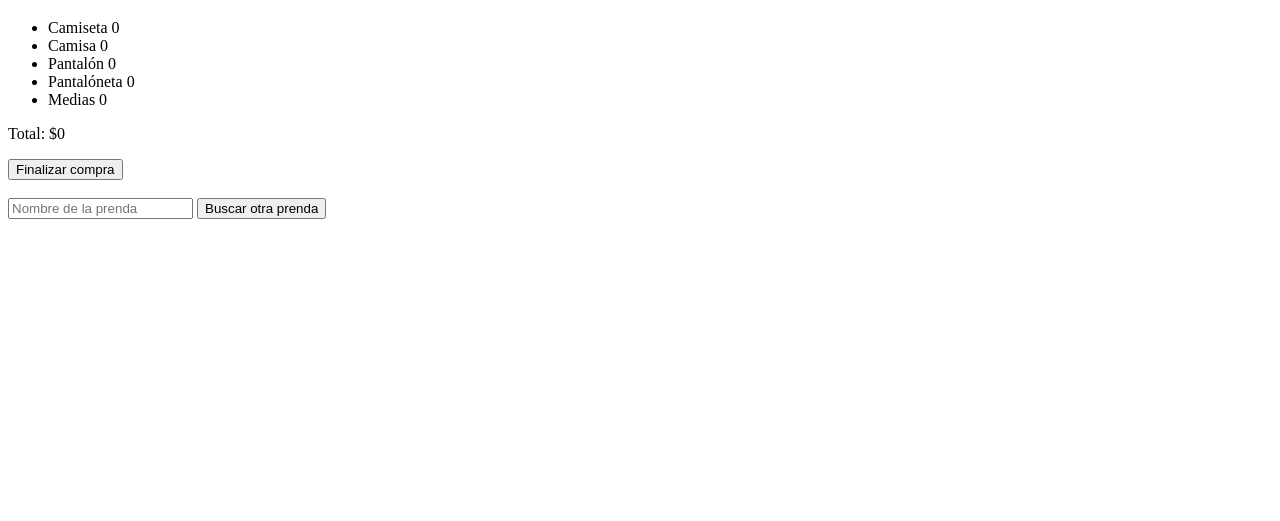
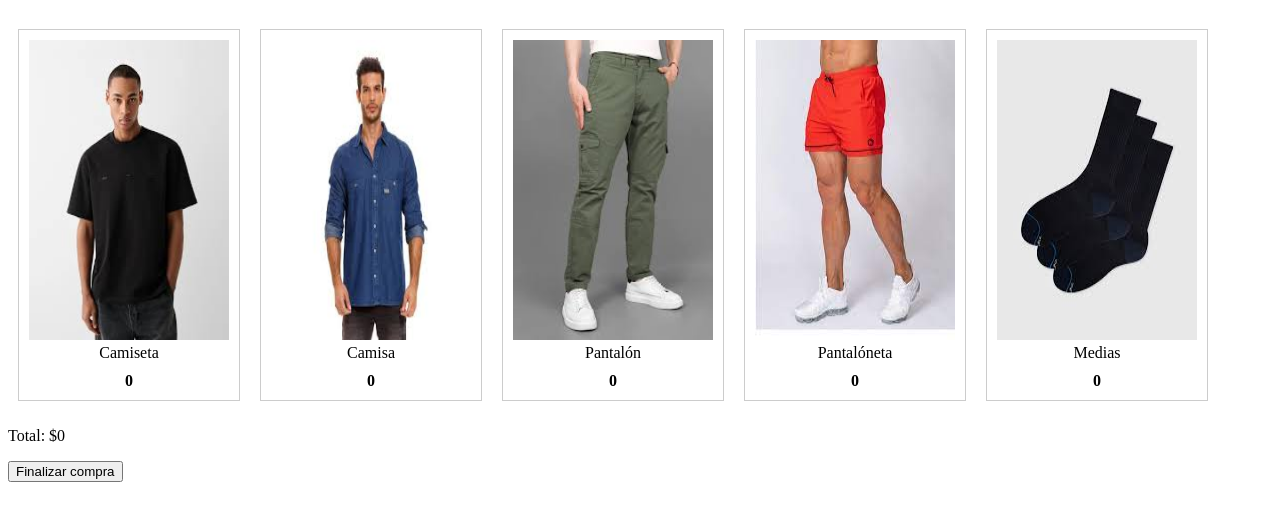
Before and after one commit to Sebastian-mendez1211/CarritoRopa, a plain HTML site: page index.html in a window 1280 px wide. Both pictures are taken after a click on the button "Finalizar compra". Shown: the part 61-582 px from the top of the page. Drawn offline with Linux system fonts and the light colour scheme.

Commit message:
modificando carrito de compras

```diff
--- /dev/null
+++ b/css/style.css
@@ -0,0 +1,29 @@
+
+#productos {
+  display: flex;
+  flex-wrap: wrap;
+  padding: 0;
+  list-style: none;
+}
+
+
+#productos li {
+  width: 200px;
+  margin: 10px;
+  padding: 10px;
+  border: 1px solid #ccc;
+  text-align: center;
+}
+
+
+#productos li img {
+  max-width: 100%;
+  height:300px;
+}
+
+
+#productos li span {
+  display: block;
+  margin-top: 10px;
+  font-weight: bold;
+}
--- a/index.html
+++ b/index.html
@@ -4,21 +4,40 @@
   <meta charset="UTF-8">
   <meta name="viewport" content="width=device-width, initial-scale=1.0">
   <title>Carrito de Compras</title>
+  <link rel="stylesheet" href="./css/style.css">
 </head>
 <body>
   <h1>Carrito de Compras</h1>
+
+
+
   <ul id="productos">
-    <li id="camiseta">Camiseta <span id="contador-camiseta">0</span></li>
-    <li id="camisa">Camisa <span id="contador-camisa">0</span></li>
-    <li id="pantalon">Pantalón <span id="contador-pantalon">0</span></li>
-    <li id="pantaloneta">Pantalóneta <span id="contador-pantaloneta">0</span></li>
-    <li id="medias">Medias <span id="contador-medias">0</span></li>
+    <li id="camiseta">
+      <img src="./img/camiseta.jpeg" alt="Camiseta">
+      Camiseta <span id="contador-camiseta">0</span>
+    </li>
+    <li id="camisa">
+      <img src="./img/camisa.jpeg" alt="Camisa">
+      Camisa <span id="contador-camisa">0</span>
+    </li>
+    <li id="pantalon">
+      <img src="./img/pantalon.jpeg" alt="Pantalón">
+      Pantalón <span id="contador-pantalon">0</span>
+    </li>
+    <li id="pantaloneta">
+      <img src="./img/pantaloneta.jpeg" alt="Pantalóneta">
+      Pantalóneta <span id="contador-pantaloneta">0</span>
+    </li>
+    <li id="medias">
+      <img src="./img/medias.jpeg" alt="Medias">
+      Medias <span id="contador-medias">0</span>
+    </li>
   </ul>
   <p>Total: $<span id="total">0</span></p>
+
+
   <button id="finalizar-compra">Finalizar compra</button>
   <br><br>
-  <input type="text" id="input-prenda" placeholder="Nombre de la prenda">
-  <button id="buscar-prenda">Buscar otra prenda</button>
 
 
 
--- a/js/index.js
+++ b/js/index.js
@@ -1,3 +1,8 @@
+
+function productosAJSON(productos) {
+  return JSON.stringify(productos);
+}
+
 const PRODUCTOS = [
   {
     nombre: "camiseta",
@@ -30,12 +35,36 @@ const contadorPrendas = {
   medias: 0
 };
 
+
+function guardarDatosEnLocalStorage() {
+  localStorage.setItem('total', total);
+  localStorage.setItem('contadorPrendas', JSON.stringify(contadorPrendas));
+  localStorage.setItem('productos', productosAJSON(PRODUCTOS));
+}
+
+
+function cargarDatosDesdeLocalStorage() {
+  total = parseInt(localStorage.getItem('total')) || 0;
+  const prendasGuardadas = JSON.parse(localStorage.getItem('contadorPrendas')) || {};
+  for (const prenda in prendasGuardadas) {
+    contadorPrendas[prenda] = prendasGuardadas[prenda];
+    actualizarContador(prenda);
+  }
+  actualizarTotal();
+}
+
+
+window.addEventListener('load', () => {
+  cargarDatosDesdeLocalStorage();
+});
+
 function agregarProducto(nombrePrenda) {
   const producto = PRODUCTOS.find(producto => producto.nombre === nombrePrenda);
   total += producto.precio;
   actualizarTotal();
   contadorPrendas[nombrePrenda]++;
   actualizarContador(nombrePrenda);
+  guardarDatosEnLocalStorage();
 }
 
 function actualizarTotal() {
@@ -55,6 +84,7 @@ function reiniciarCompra() {
     actualizarContador(prenda);
   }
   actualizarTotal();
+  localStorage.clear(); //
 }
 
 const productos = document.querySelectorAll("#productos li");
@@ -65,8 +95,6 @@ productos.forEach(producto => {
   });
 });
 
-
-
 const finalizarCompraButton = document.getElementById("finalizar-compra");
 finalizarCompraButton.addEventListener("click", () => {
   console.log("Total de la compra: $" + total);
@@ -76,11 +104,3 @@ finalizarCompraButton.addEventListener("click", () => {
   }
   reiniciarCompra();
 });
-
-const buscarPrendaButton = document.getElementById("buscar-prenda");
-buscarPrendaButton.addEventListener("click", () => {
-  const inputPrenda = document.getElementById("input-prenda");
-  const nombrePrenda = inputPrenda.value.toLowerCase();
-  const encontrada = PRODUCTOS.some(producto => producto.nombre === nombrePrenda);
-  console.log("Prenda disponible: " + encontrada);
-});
```
Also changed, not shown: img/camisa.jpeg (added), img/camiseta.jpeg (added), img/medias.jpeg (added), img/pantalon.jpeg (added), img/pantaloneta.jpeg (added).
